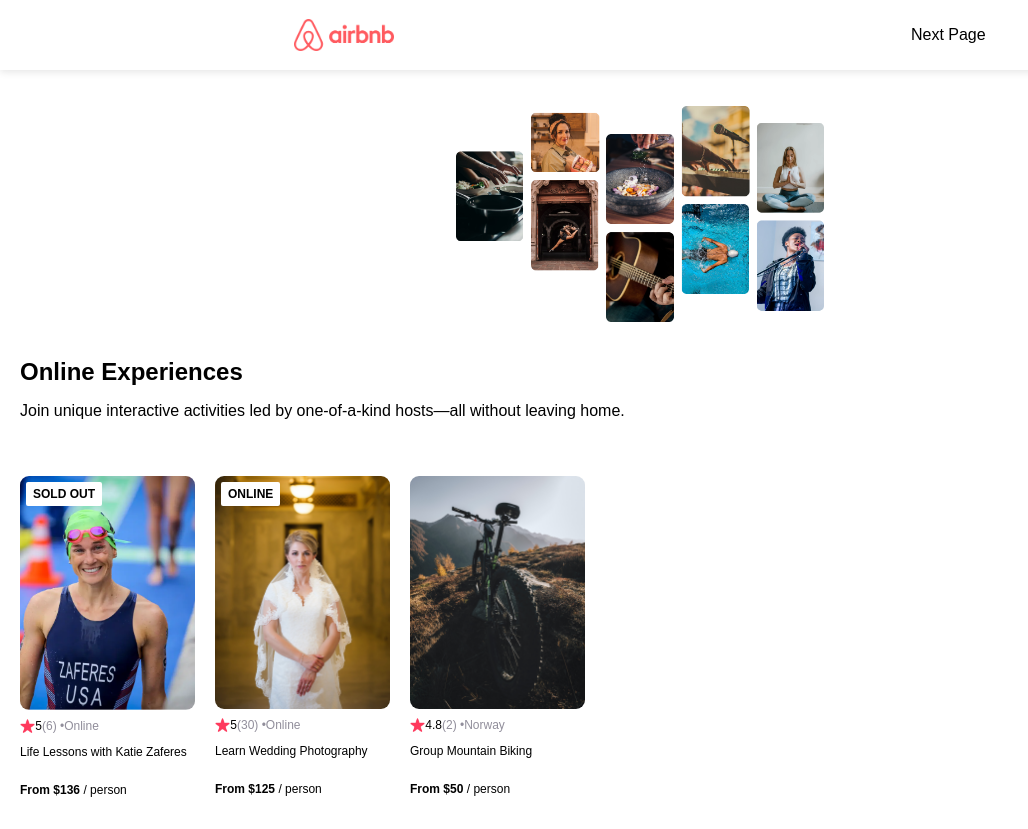
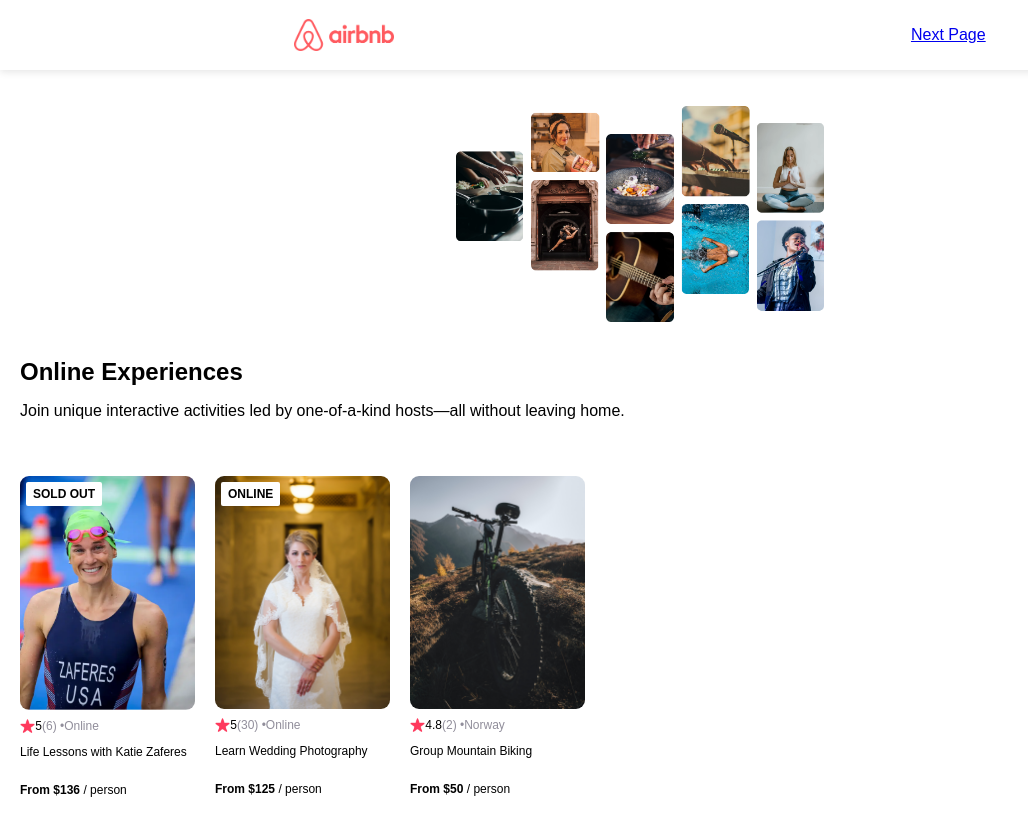
Before and after one commit to RealZasin/AirBnb-Experience-Clone, a React (Vite) app: page /Airbnb in a window 1280 px wide. Shown: the whole page, without its empty margins (0-1028 px from the left). Built offline with nearby package versions, Linux system fonts and the light colour scheme.

Commit message:
stable update milestone. Starting on the travel journal next

```diff
--- a/src/components/Navbar.jsx
+++ b/src/components/airbnb/Navbar.jsx
@@ -1,11 +1,12 @@
 import styles from "./Navbar.module.css";
+import {Link } from "react-router-dom";
 
 export default function Navbar() {
     return (
 
     <nav>
       <img src="airbnb-logo.png" className={styles.navlogo} />
-      <p>Next Page</p>
+      <Link to="/traveljournal">Next Page</Link>
     </nav>
 
     );
--- /dev/null
+++ b/src/components/traveljournal/NavBar.jsx
@@ -0,0 +1,3 @@
+export default function NavBar(){
+    return <h2>myTRAVELjouranal</h2>
+}
--- a/src/pages/Airbnb.jsx
+++ b/src/pages/Airbnb.jsx
@@ -1,7 +1,7 @@
 import styles from "./Airbnb.module.css"
-import Navbar from "../components/Navbar.jsx";
-import Hero from "../components/Hero.jsx";
-import Card from "../components/Card.jsx";
+import Navbar from "../components/airbnb/Navbar.jsx";
+import Hero from "../components/airbnb/Hero.jsx";
+import Card from "../components/airbnb/Card.jsx";
 import data from "../data.js";
 
 function Airbnb() {
--- a/src/pages/Traveljournal.jsx
+++ b/src/pages/Traveljournal.jsx
@@ -1,7 +1,13 @@
-export default function Hello() {
+import NavBar from "../components/traveljournal/NavBar"
+
+
+export default function TravelJournal() {
+
+
+
     return (
-        <>
-        <h1>hello</h1>
-        </>
+        <div>
+            <NavBar />
+        </div>
     )
 }
```
Also changed, not shown: src/components/airbnb/Card.jsx (renamed from src/components/Card.jsx), src/components/airbnb/Card.module.css (renamed from src/components/Card.module.css), src/components/airbnb/Hero.jsx (renamed from src/components/Hero.jsx), src/components/airbnb/Hero.module.css (renamed from src/components/Hero.module.css), src/components/airbnb/Navbar.module.css (renamed from src/components/Navbar.module.css).
